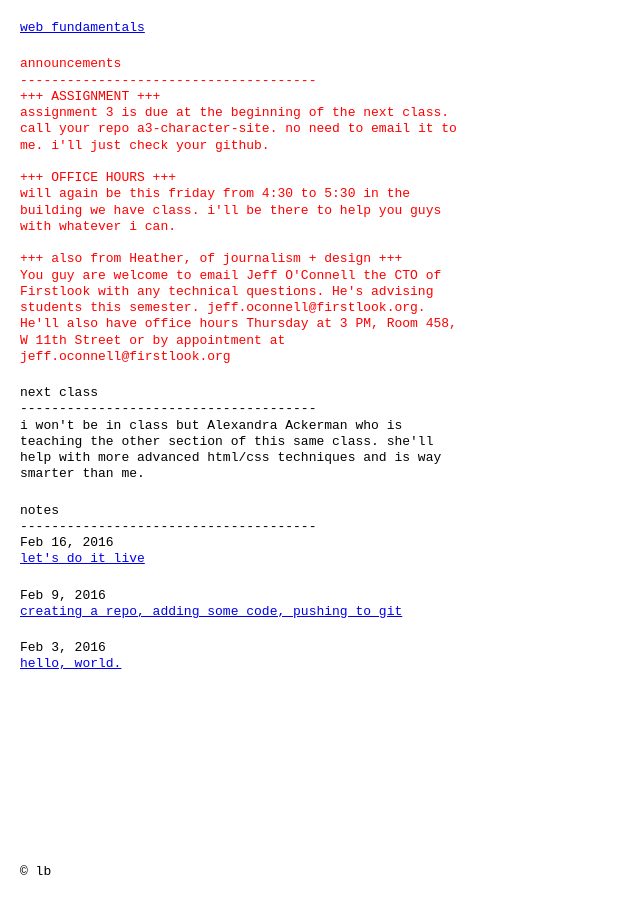
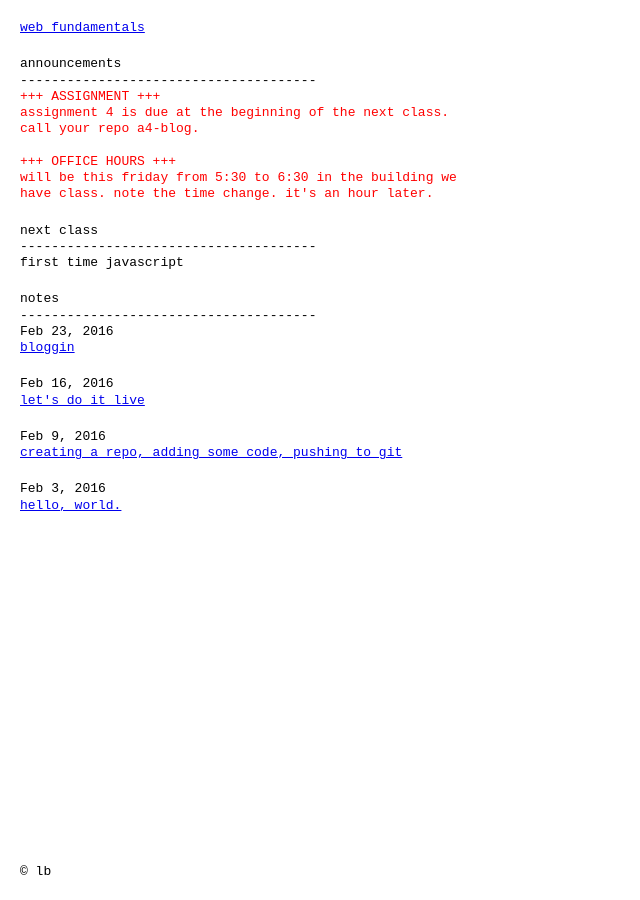
Before and after one commit to web-fundamentals/web-fundamentals.github.io, a Jekyll site: the page built from index.html, in a window 1280 px wide. Shown: the whole page, without its empty margins (0-640 px from the left). Built offline with Jekyll 4.4.1, drawn with Linux system fonts in a browser that asks for light colours.

Commit message:
the goods

```diff
--- a/css/main.scss
+++ b/css/main.scss
@@ -41,7 +41,7 @@ body {
   margin-bottom: 20px;
 }
 
-.announcements {
+.announcements p {
   color: red;
 }
 
--- a/index.html
+++ b/index.html
@@ -4,21 +4,18 @@ layout: default
 
 <div class="announcements section">
   <h2>announcements</h2>
-  <p>--------------------------------------</p>
+  --------------------------------------
   <p>+++ ASSIGNMENT +++</p>
-  <p>assignment 3 is due at the beginning of the next class. call your repo <code>a3-character-site</code>. no need to email it to me. i'll just check your github.</p>
+  <p>assignment 4 is due at the beginning of the next class. call your repo <code>a4-blog</code>.</p>
   <br/>
   <p>+++ OFFICE HOURS +++</p>
-  <p>will again be this friday from 4:30 to 5:30 in the building we have class. i'll be there to help you guys with whatever i can.</p>
-  <br/>
-  <p>+++ also from Heather, of journalism + design +++</p>
-  <p>You guy are welcome to email Jeff O'Connell the CTO of Firstlook with any technical questions. He's advising students this semester. jeff.oconnell@firstlook.org. He'll also have office hours Thursday at 3 PM, Room 458, W 11th Street or by appointment at jeff.oconnell@firstlook.org</p>
+  <p>will be this friday from 5:30 to 6:30 in the building we have class. note the time change. it's an hour later.</p>
 </div>
 
 <div class="next section">
   <h2>next class</h2>
   <p>--------------------------------------</p>
-  <p>i won't be in class but Alexandra Ackerman who is teaching the other section of this same class. she'll help with more advanced html/css techniques and is way smarter than me.</p>
+  <p>first time javascript</p>
 </div>
 
 <div class="home section">
```
Also changed, not shown: _posts/2016-02-23-class.markdown (added, +9 -0 lines), 5 other files.
